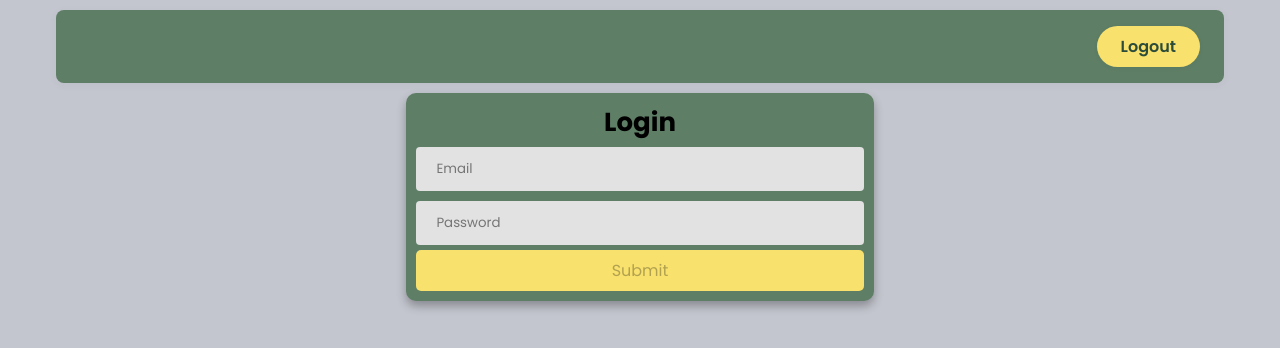
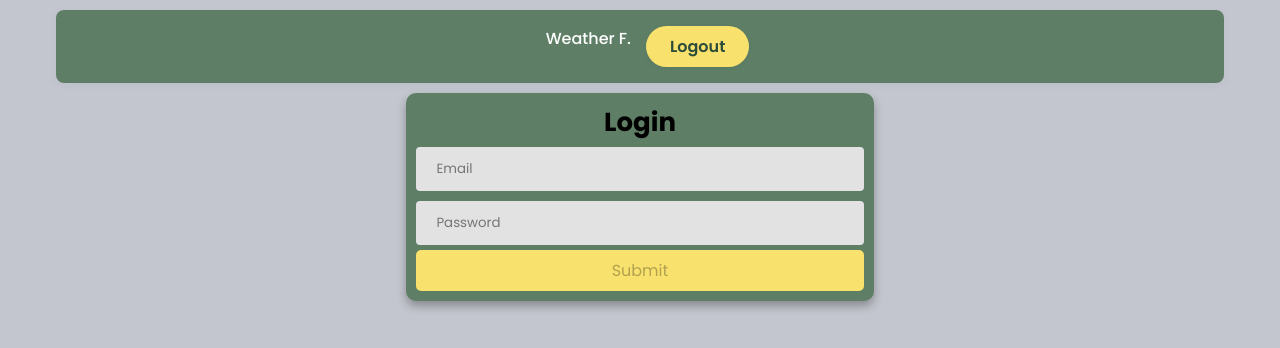
Before and after one commit to kilofafeure/AngularNetGradioTest, an Angular app in the folder AngularNetGradioTest/angularnetgradiotest.client/: page /login in a window 1280 px wide. Shown: the top 348 px of the page. Built offline with nearby package versions, Linux system fonts and the light colour scheme.

Commit message:
creando menu

```diff
--- a/AngularNetGradioTest/angularnetgradiotest.client/src/app/components/header/header.component.css
+++ b/AngularNetGradioTest/angularnetgradiotest.client/src/app/components/header/header.component.css
@@ -19,12 +19,59 @@
   margin: 0 auto;
 }
 
-/* TÍTULO */
-.header-title {
-  font-size: 1.4rem;
-  font-weight: 600;
-  letter-spacing: 1px;
+.header-container {
+  display: flex;
+  justify-content: space-around;
+  margin: 0 auto;
 }
+
+/* MENÚ */
+.main-nav {
+  display: flex;
+}
+
+.nav-list {
+  display: flex;
+  list-style: none;
+  margin: 0;
+  padding: 0;
+}
+
+.nav-item {
+  margin: 0 15px;
+}
+
+  .nav-item a {
+    color: var(--white);
+    text-decoration: none;
+    font-size: 1rem;
+    font-weight: 500;
+    padding: 8px 0;
+    position: relative;
+    transition: color 0.3s;
+  }
+
+    .nav-item a:hover,
+    .nav-item a.active {
+      color: var(--secondary);
+    }
+
+    .nav-item a::after {
+      content: "";
+      position: absolute;
+      width: 0;
+      height: 2px;
+      bottom: 0;
+      left: 0;
+      background-color: var(--secondary);
+      transition: width 0.3s;
+    }
+
+    .nav-item a:hover::after,
+    .nav-item a.active::after {
+      width: 100%;
+    }
+
 
 /* BOTÓN LOGOUT */
 .header-logout-btn {
--- a/AngularNetGradioTest/angularnetgradiotest.client/src/app/components/header/header.component.html
+++ b/AngularNetGradioTest/angularnetgradiotest.client/src/app/components/header/header.component.html
@@ -1,4 +1,19 @@
 <header class="header">
-  <span class="header-title"></span>
-  <button class="header-logout-btn" (click)="logout()">Logout</button>
+  <div class="header-container">
+    <nav class="main-nav">
+      <ul class="nav-list">
+        @for (item of menuItems; track item.path) {
+        <li class="nav-item">
+          <a [routerLink]="item.path"
+             routerLinkActive="active"
+             [routerLinkActiveOptions]="{exact: item.path === '/inicio'}"
+          >
+            {{ item.label }}
+          </a>
+        </li>
+        }
+      </ul>
+    </nav>
+    <button class="header-logout-btn" (click)="logout()">Logout</button>
+  </div>
 </header>
--- a/AngularNetGradioTest/angularnetgradiotest.client/src/app/components/header/header.component.ts
+++ b/AngularNetGradioTest/angularnetgradiotest.client/src/app/components/header/header.component.ts
@@ -1,4 +1,5 @@
 import { Component } from '@angular/core';
+import { RouterLink, RouterLinkActive } from "@angular/router"
 import { AuthService } from '../../services/auth/auth.service';
 
 @Component({
@@ -6,8 +7,13 @@ import { AuthService } from '../../services/auth/auth.service';
   templateUrl: './header.component.html',
   styleUrl: './header.component.css',
   standalone: true,
+  imports: [RouterLink, RouterLinkActive],
 })
 export class HeaderComponent {
+  menuItems = [
+    { path: "/weatherforecast", label: "Weather F." },
+  ]
+
   constructor(private authService: AuthService) { }
 
   logout() {
```
